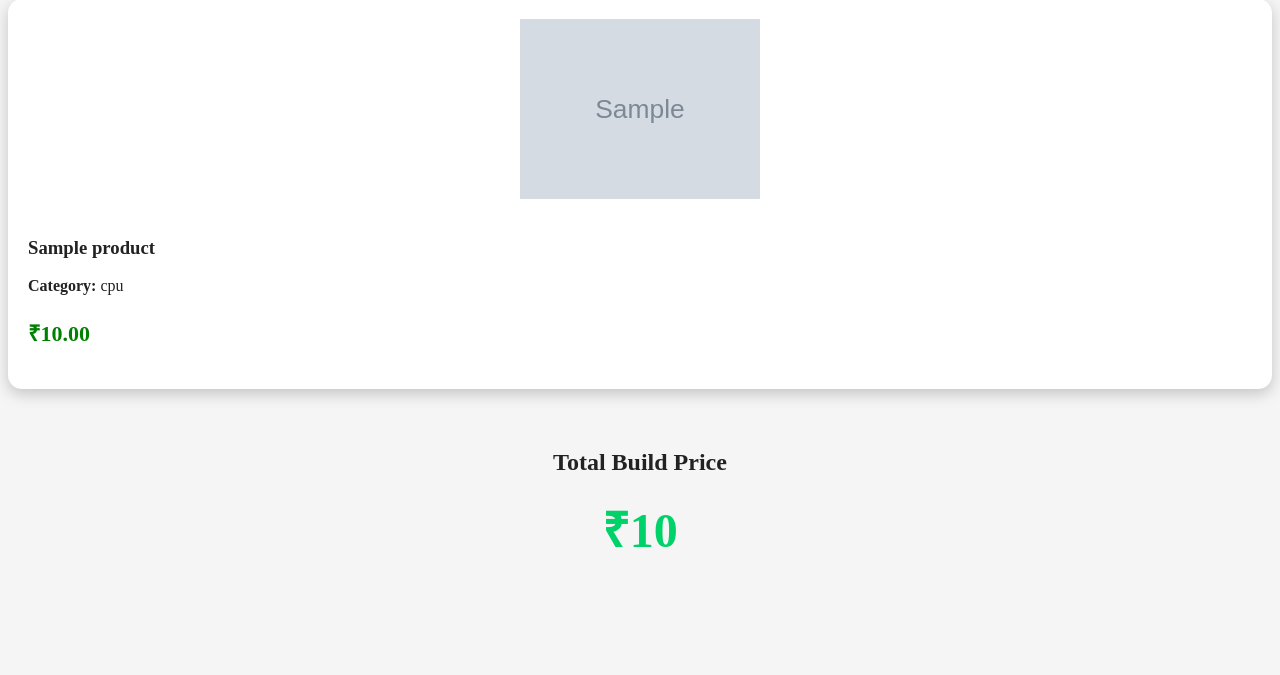
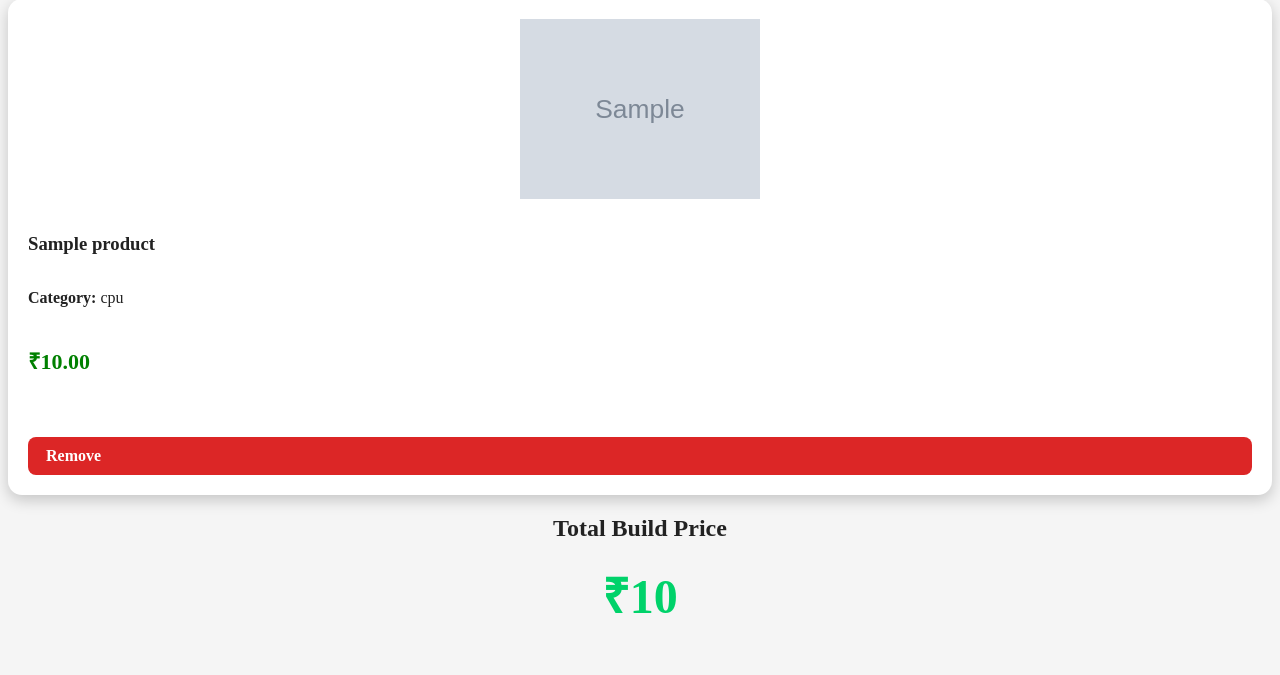
Before and after one commit to Biswajitfiguringthingsout/pc-parts-hub, a Django app: page /products/build/ in a window 1280 px wide. Shown: the part 221-896 px from the top of the page. Before the commit the page ends 768 px from the top, so only its background shows below. Run offline with Django 5.2, Linux system fonts and the light colour scheme; tables that the repository leaves empty hold one stand-in row (values such as "Sample post"); grey boxes marked "Sample" are stand-in pictures.

Commit message:
Develop PC builder workflow with component management and pricing system

```diff
--- a/products/static/css/style.css
+++ b/products/static/css/style.css
@@ -624,7 +624,10 @@ strong {
 
 .build-card {
     background: var(--card);
+    display: flex;
+    flex-direction: column;
 
+    height: 100%;
     border-radius: 14px;
 
     padding: 20px;
@@ -659,3 +662,27 @@ strong {
     text-align: center;
     padding: 40px;
 }
+.remove-btn {
+    display: inline-block;
+
+    margin-top: auto;
+
+    padding: 10px 18px;
+
+    background: #dc2626;
+    color: white;
+
+    text-decoration: none;
+
+    border-radius: 8px;
+
+    font-weight: 600;
+
+    transition: all 0.3s ease;
+}
+
+.remove-btn:hover {
+    background: #ef4444;
+
+    transform: translateY(-2px);
+}
--- a/products/templates/products/build_page.html
+++ b/products/templates/products/build_page.html
@@ -24,7 +24,11 @@
             <p class="price">
                 ₹{{ item.product.price }}
             </p>
-
+            <a
+                href="{% url 'remove_build_item' item.id %}"
+                class="remove-btn">
+                Remove
+            </a>
         </div>
     {% endfor %}
 </div>
@@ -37,6 +41,7 @@
     </div>
 
 </div>
+
 {% if not items %}
     <p>No components added yet.</p>
 {% endif %}
--- a/products/urls.py
+++ b/products/urls.py
@@ -20,4 +20,9 @@ urlpatterns = [
         views.add_to_build,
         name='add_to_build'
     ),
+    path(
+    'build/remove/<int:item_id>/',
+    views.remove_build_item,
+    name='remove_build_item'
+),
 ]
--- a/products/views.py
+++ b/products/views.py
@@ -141,9 +141,39 @@ def add_to_build(request, product_id):
         id=product_id
     )
 
+    single_component_categories = [
+        'cpu',
+        'gpu',
+        'motherboard',
+        'case',
+        'psu',
+        'cooler'
+    ]
+
+    if product.category.lower() in single_component_categories:
+
+        existing_item = BuildItem.objects.filter(
+            build=build,
+            product__category=product.category
+        ).first()
+
+        if existing_item:
+            existing_item.delete()
+
     BuildItem.objects.create(
         build=build,
         product=product
     )
 
     return redirect('build_page')
+
+def remove_build_item(request, item_id):
+
+    item = get_object_or_404(
+        BuildItem,
+        id=item_id
+    )
+
+    item.delete()
+
+    return redirect('build_page')
```
